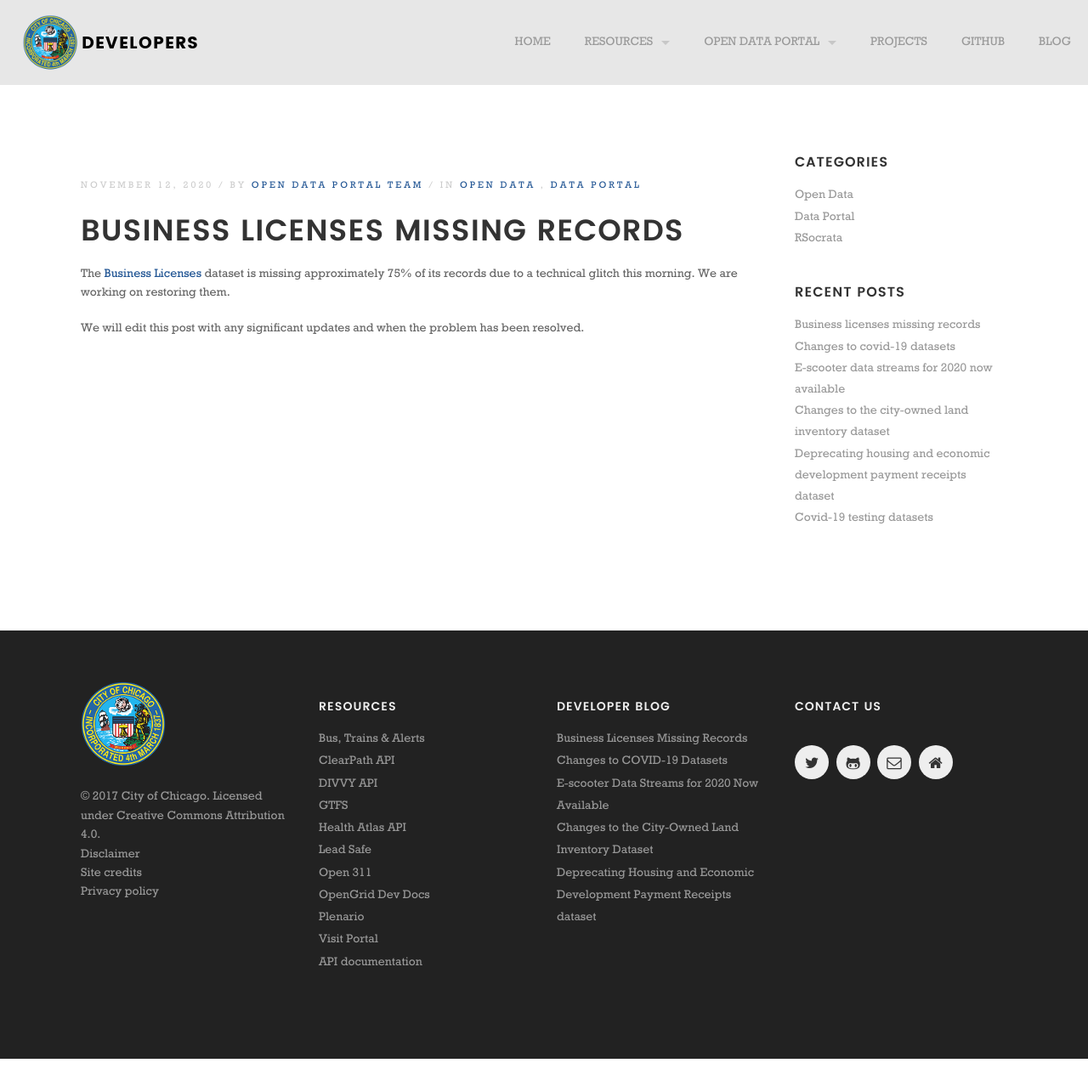
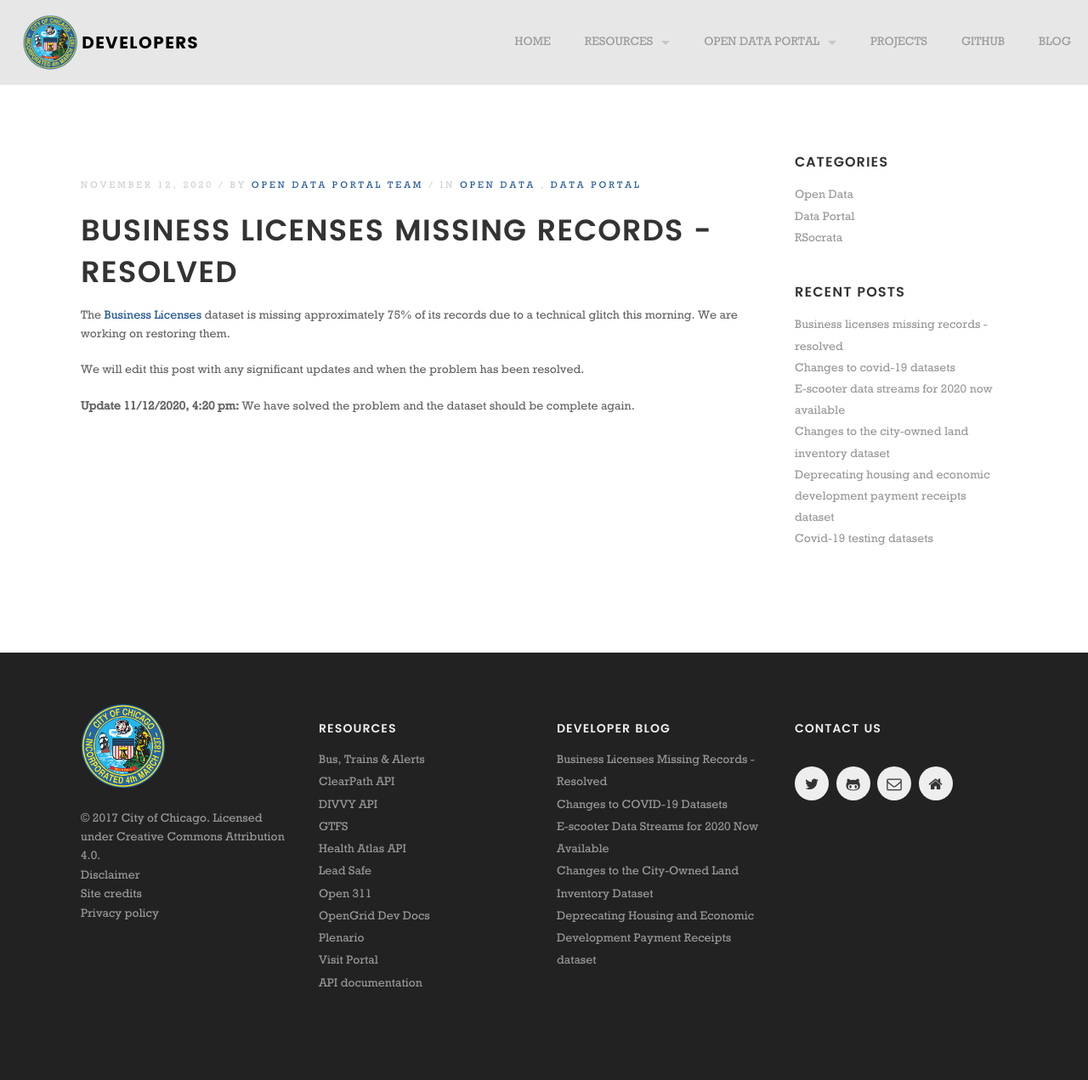
Before and after one commit to Chicago/dev.cityofchicago.org, a Jekyll site: the page built from _posts/2020-11-12-business-licenses-missing-records.md, in a window 1280 px wide. Shown: the whole page at 85% size. Built offline with Jekyll 4.4.1, drawn with Linux system fonts in a browser that asks for light colours; some web fonts are replaced; before the commit the page ends 1246 px from its top, so only the background shows below that.

Commit message:
Update 2020-11-12-business-licenses-missing-records.md
Edited to mark the issue resolved.

```diff
--- a/_posts/2020-11-12-business-licenses-missing-records.md
+++ b/_posts/2020-11-12-business-licenses-missing-records.md
@@ -1,6 +1,6 @@
 ---
 layout: post
-title: Business Licenses Missing Records
+title: Business Licenses Missing Records - Resolved
 date: '2020-11-12T12:15-06:00'
 author: Open Data Portal Team
 categories:
@@ -13,3 +13,5 @@
 The [Business Licenses](https://data.cityofchicago.org/d/r5kz-chrr) dataset is missing approximately 75% of its records due to a technical glitch this morning. We are working on restoring them.
 
 We will edit this post with any significant updates and when the problem has been resolved.
+
+**Update 11/12/2020, 4:20 pm:** We have solved the problem and the dataset should be complete again.
```
